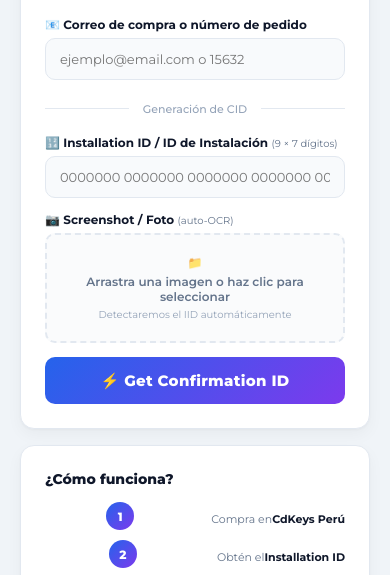
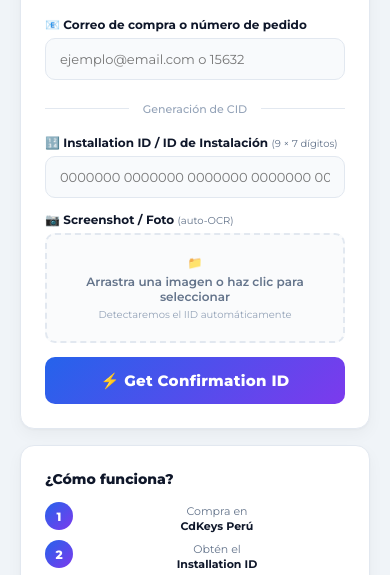
Before and after one commit to axelnn51/getcid, a website: page public/index.html in a window 390 px wide. Shown: the part 695-1270 px from the top of the page. Drawn offline with Linux system fonts and the light colour scheme.

Commit message:
v10: fix mobile overflow and steps list alignment

```diff
--- a/public/style.css
+++ b/public/style.css
@@ -10,7 +10,7 @@
     --font:'Montserrat',sans-serif;
     --radius:14px;--shadow:0 1px 3px rgba(0,0,0,.04),0 6px 16px rgba(0,0,0,.04);
 }
-body{background:var(--bg);color:var(--text);font-family:var(--font);min-height:100vh;-webkit-font-smoothing:antialiased}
+body{background:var(--bg);color:var(--text);font-family:var(--font);min-height:100vh;-webkit-font-smoothing:antialiased;overflow-x:hidden}
 a{color:var(--primary);text-decoration:none}
 a:hover{text-decoration:underline}
 .hidden{display:none!important}
@@ -49,6 +49,7 @@ a:hover{text-decoration:underline}
 /* ===== LAYOUT ===== */
 .content{padding:24px 0}
 .layout-3col{display:grid;grid-template-columns:190px 1fr 190px;gap:20px}
+.products-col, .form-col { min-width: 0; }
 @media(max-width:960px){
     .layout-3col{grid-template-columns:1fr; gap:16px}
     .products-col{display:flex; gap:16px; overflow-x:auto; padding-bottom:12px; padding-top:4px; scroll-snap-type:x mandatory; -webkit-overflow-scrolling:touch}
@@ -67,10 +68,10 @@ a:hover{text-decoration:underline}
     .hcats a{white-space:nowrap}
     .abn{flex-direction:column; align-items:flex-start}
     .abn-btn{width:100%; text-align:center; padding:10px}
-    .steps-grid{flex-direction:column; align-items:flex-start; gap:12px}
-    .step{display:flex; align-items:center; text-align:left; gap:16px; width:100%}
+    .steps-grid{flex-direction:column; align-items:stretch; gap:16px}
+    .step{display:flex; align-items:center; justify-content:flex-start; text-align:left; gap:16px; width:100%; min-width:0; margin:0}
     .step-n{margin:0; flex-shrink:0}
-    .step span br{display:none} /* Quitar saltos de linea en móvil */
+    .step span{flex:1}
     .step-arrow{display:none} /* Ocultar flechas en móvil, ya es vertical */
     .tech-inner{flex-direction:column; text-align:center; gap:24px}
     .tech-perks{grid-template-columns:1fr; text-align:left}
```
